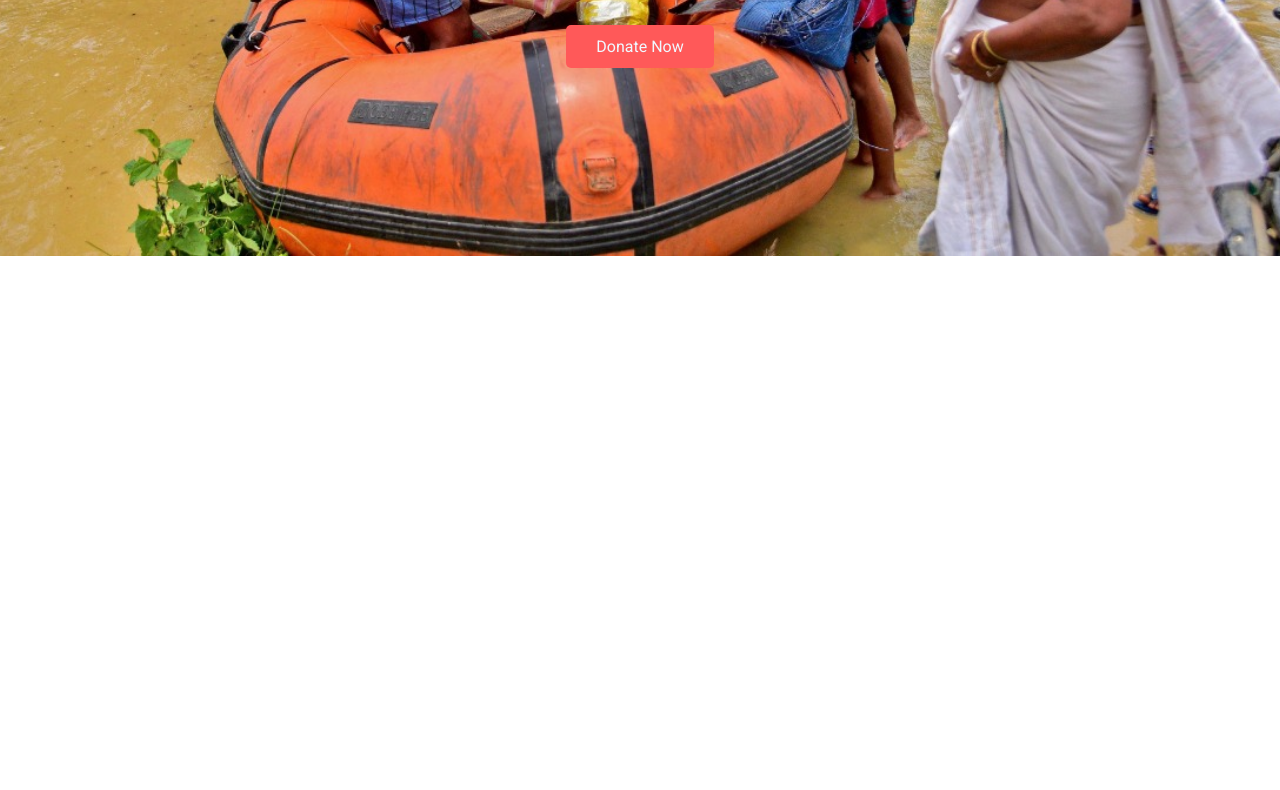
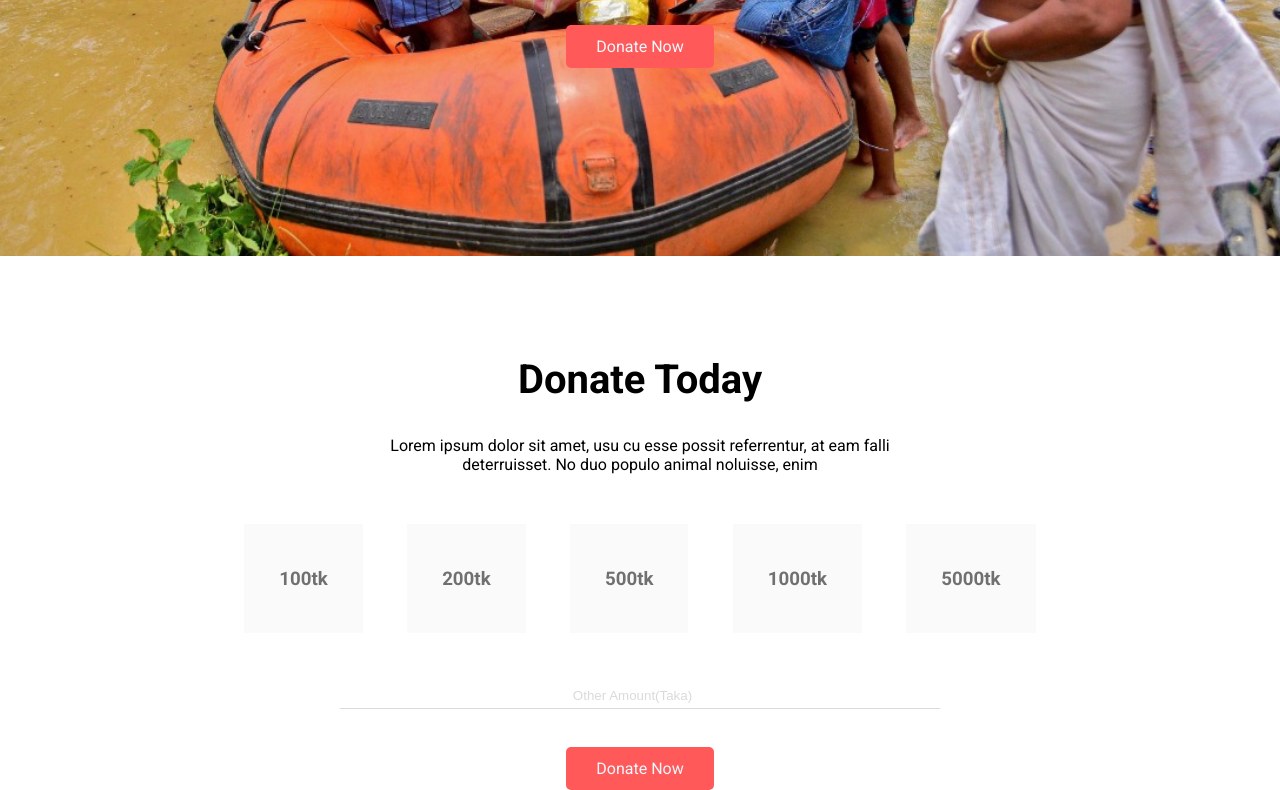
Before and after one commit to shoun79/donate-today, a plain HTML site: page index.html in a window 1280 px wide. Shown: the part 483-1273 px from the top of the page. Before the commit the page ends 800 px from the top, so only its background shows below. Drawn offline with Linux system fonts and the light colour scheme.

Commit message:
donate-count

```diff
--- a/index.html
+++ b/index.html
@@ -12,7 +12,7 @@
 </head>
 
 <body>
-    <section class="top-banner">
+    <section class="top-banner section-padding">
         <div class="top-banner-content">
             <h1>Let’s Help Those Who Are <br> More In Need</h1>
             <p>Lorem ipsum dolor sit amet, usu cu esse possit referrentur, at eam falli <br>deterruisset. No duo populo
@@ -20,6 +20,36 @@
             <a href="#" class="link-btn">Donate Now</a>
         </div>
     </section>
+
+    <section class="donate-count">
+        <div class="donate-count-top">
+            <h2>Donate Today</h2>
+            <p>Lorem ipsum dolor sit amet, usu cu esse possit referrentur, at eam falli <br>deterruisset. No duo populo
+                animal noluisse, enim</p>
+        </div>
+        <div class="donate-tk">
+            <div class="donate-tk-single">
+                <h3>100tk</h3>
+            </div>
+            <div class="donate-tk-single">
+                <h3>200tk</h3>
+            </div>
+            <div class="donate-tk-single">
+                <h3>500tk</h3>
+            </div>
+            <div class="donate-tk-single">
+                <h3>1000tk</h3>
+            </div>
+            <div class="donate-tk-single">
+                <h3>5000tk</h3>
+            </div>
+        </div>
+        <div class="donate-input">
+            <input type="number" placeholder="Other Amount(Taka)">
+        </div>
+        <a href="#" class="link-btn">Donate Now</a>
+
+    </section>
 </body>
 
 </html>
--- a/style.css
+++ b/style.css
@@ -2,6 +2,10 @@ body {
     font-family: 'Roboto', sans-serif;
     margin: 0;
     padding: 0;
+}
+
+.section-padding {
+    margin-bottom: 100px;
 }
 
 .top-banner {
@@ -34,3 +38,44 @@ body {
     border-radius: 5px;
 
 }
+
+.donate-count {
+    text-align: center;
+}
+
+.donate-count h2 {
+    font-weight: 700;
+    font-size: 40px;
+}
+
+.donate-tk {
+    display: flex;
+    justify-content: space-evenly;
+    padding: 0 200px;
+    margin-top: 50px;
+}
+
+.donate-tk-single {
+    background-color: #FAFAFA;
+    padding: 25px 35px;
+    color: #707070;
+}
+
+.donate-input {
+    margin-bottom: 50px;
+}
+
+.donate-input input {
+    border: none;
+    outline: 5px;
+    border-bottom: 1px solid #DADADA;
+    width: 600px;
+    margin-top: 50px;
+    padding: 5px 0;
+
+}
+
+.donate-input input::placeholder {
+    text-align: center;
+    color: #DADADA;
+}
```
